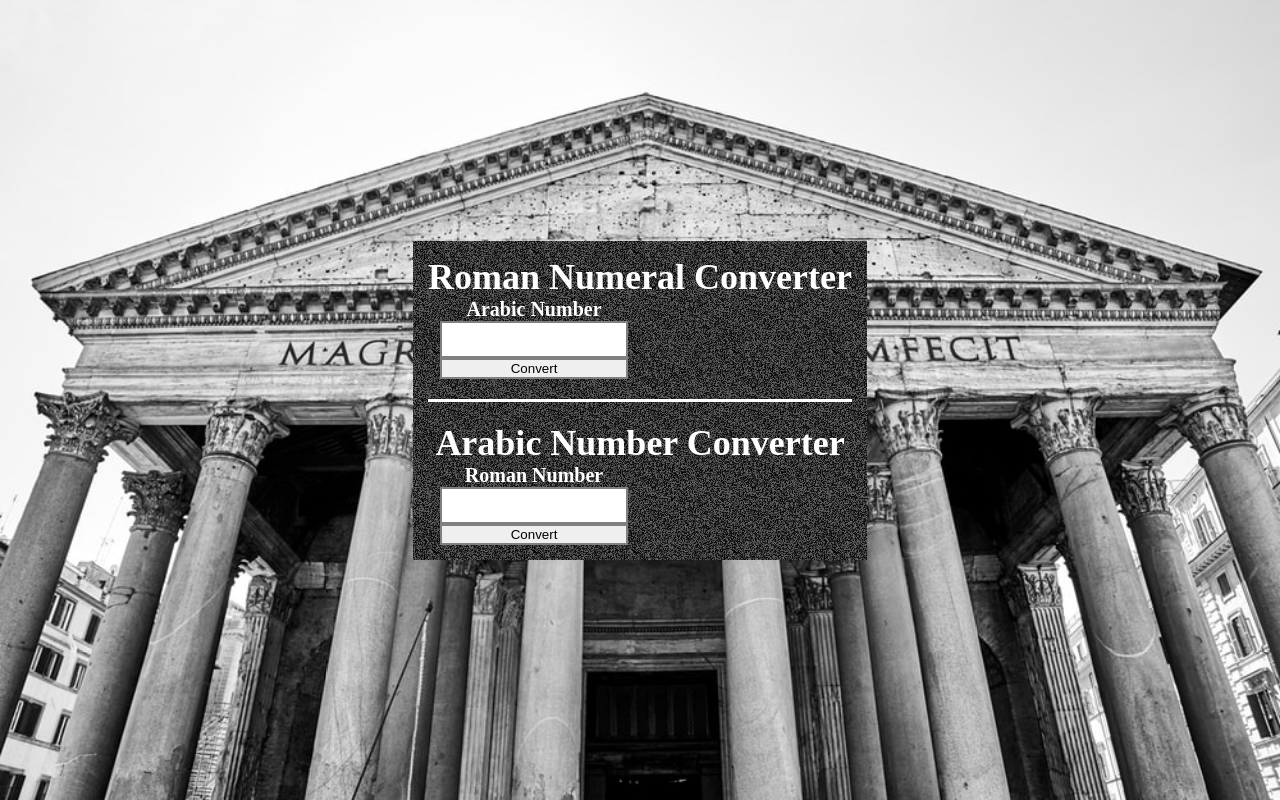
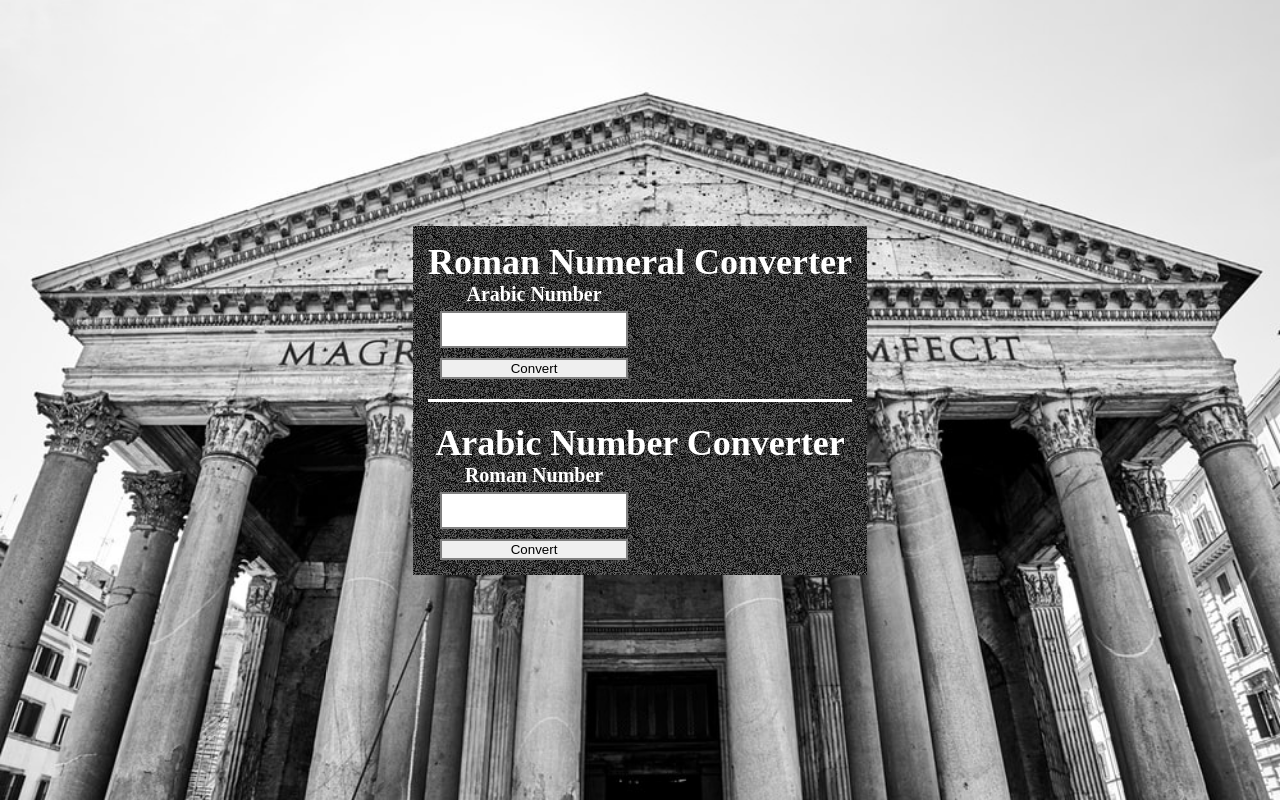
Before and after one commit to ElreyB/react-roman-numeral, a React (Create React App) app: page / in a window 1280 px wide. Built offline with nearby package versions, Linux system fonts and the light colour scheme.

Commit message:
add margin to label and input

```diff
--- a/src/styleGuide/TextInput/TextInput.js
+++ b/src/styleGuide/TextInput/TextInput.js
@@ -9,6 +9,7 @@ const Wrapper = styled.div`
 const Label = styled.label`
   display: block;
   font-size: 20px;
+  margin-bottom: 5px;
 `;
 
 const StyledInput = styled.input`
@@ -17,6 +18,7 @@ const StyledInput = styled.input`
   font-size: 20px;
   padding: 5px 0;
   width: 100%;
+  margin-bottom: 10px;
 `;
 
 export default function TextInput({
```
